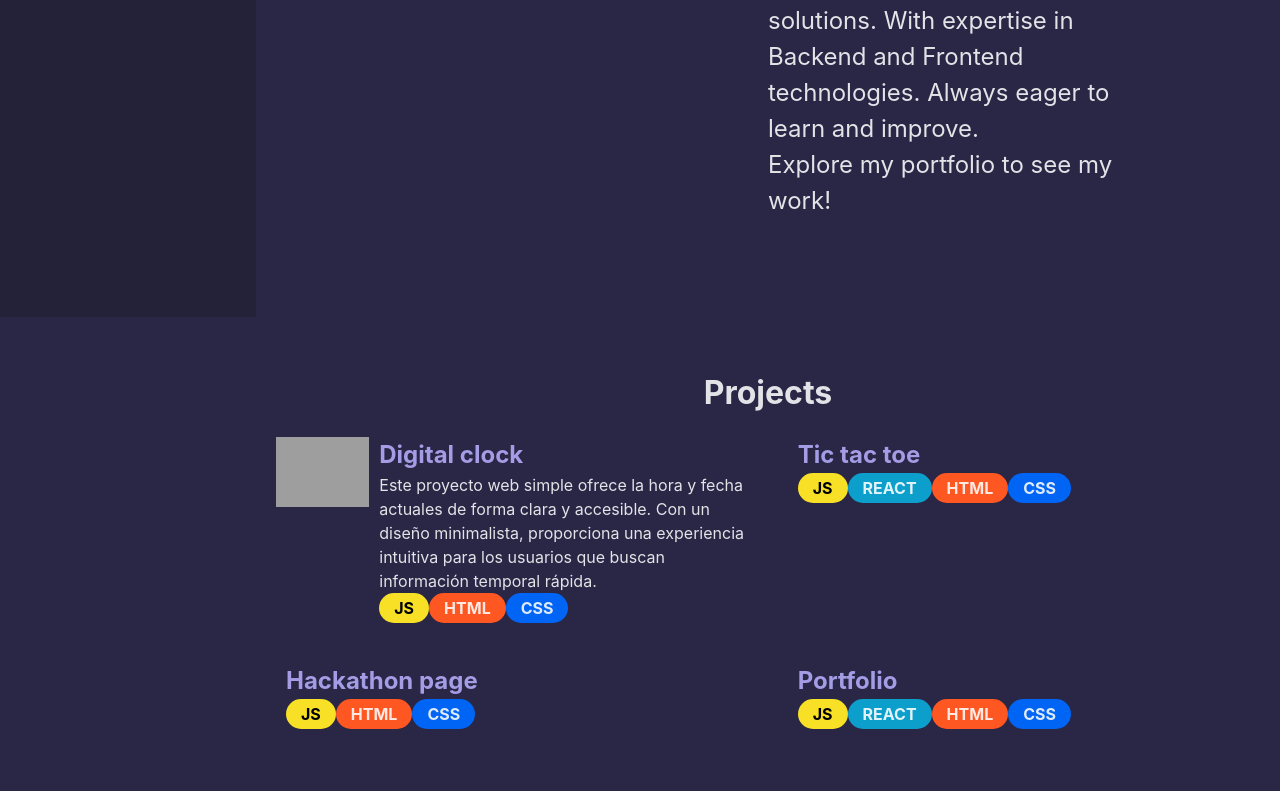
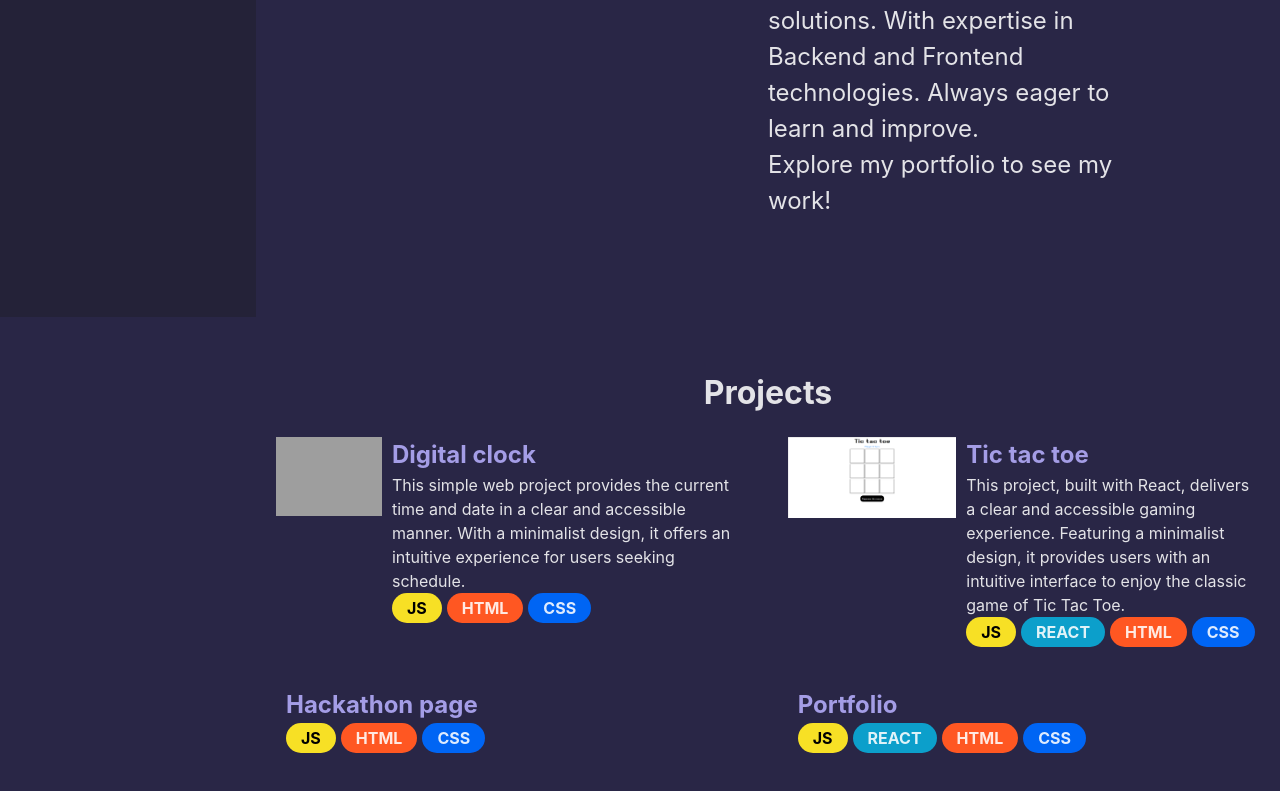
Before and after one commit to Lausciaca/portfolio, a React (Vite) app: page / in a window 1280 px wide. Shown: the part 483-1274 px from the top of the page. Built offline with nearby package versions, Linux system fonts and the light colour scheme; grey boxes are pictures that could not be loaded.

Commit message:
se agrego el proyecto del tic tac toe con react, rediseño de algunos errores de ui

```diff
--- a/src/components/projectComponent.css
+++ b/src/components/projectComponent.css
@@ -37,3 +37,6 @@
 .tags{
     display: flex;
 }
+.tech{
+    margin-right: 5px;
+}
--- a/src/sections/Projects.jsx
+++ b/src/sections/Projects.jsx
@@ -10,12 +10,14 @@ function Projects () {
                     pjName={'Digital clock'}
                     pjTech={['JS', 'HTML', 'CSS']}
                     pjImg={'/src/assets/digital-clock.png'}
-                    pjText={'Este proyecto web simple ofrece la hora y fecha actuales de forma clara y accesible. Con un diseño minimalista, proporciona una experiencia intuitiva para los usuarios que buscan información temporal rápida. '}
+                    pjText={'This simple web project provides the current time and date in a clear and accessible manner. With a minimalist design, it offers an intuitive experience for users seeking schedule.'}
                 />
 
                 <ProjectComponent
                     pjName={'Tic tac toe'}
                     pjTech={['JS', 'REACT', 'HTML', 'CSS']}
+                    pjImg={'/src/assets/tictactoe.png'}
+                    pjText={"This project, built with React, delivers a clear and accessible gaming experience. Featuring a minimalist design, it provides users with an intuitive interface to enjoy the classic game of Tic Tac Toe."}
                 />
 
                 <ProjectComponent
```
Also changed, not shown: src/assets/tictactoe.png (added).
